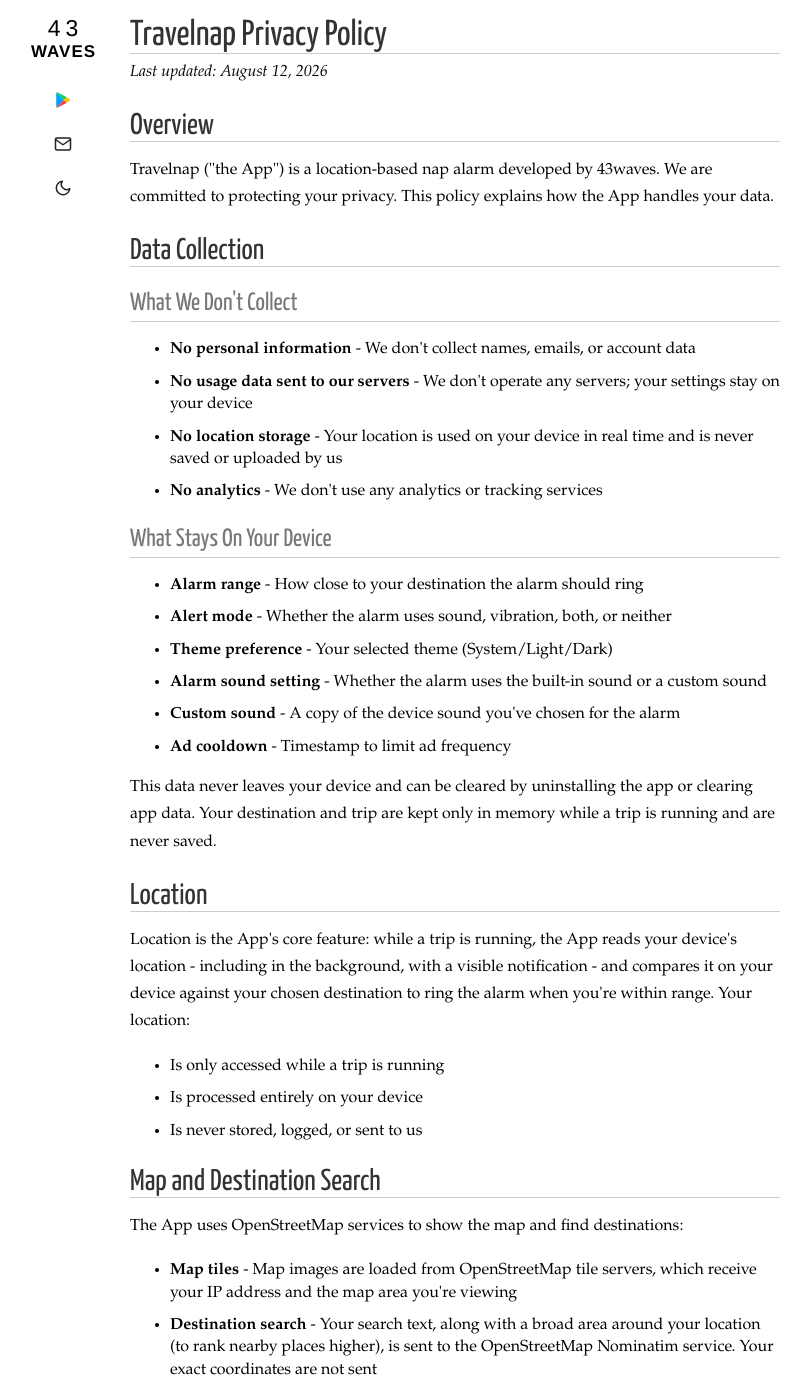
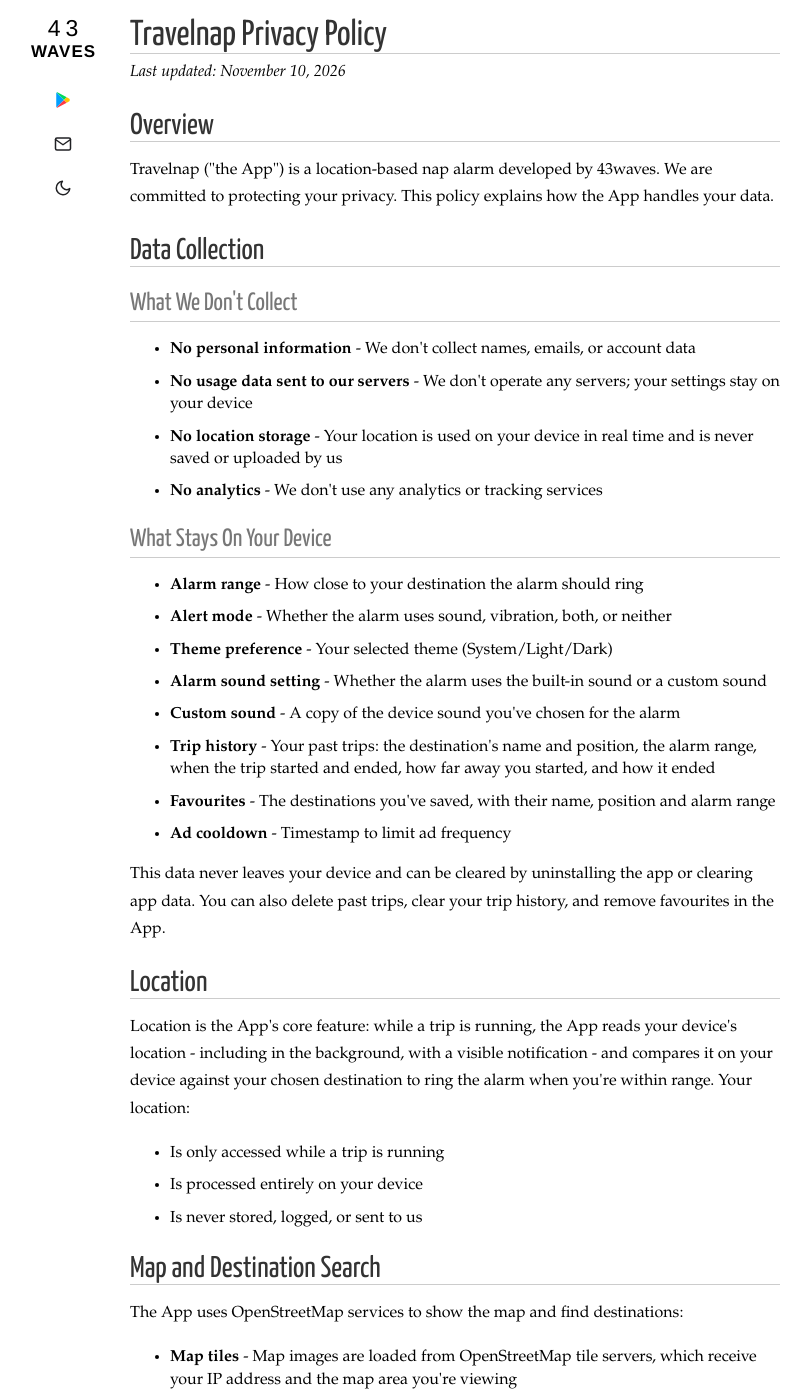
Before and after one commit to 43waves/43waves.github.io, a Jekyll site: the page built from travelnap/privacy-policy.html, in a window 1280 px wide and 1400 px high. Shown: the whole window, without its empty margins (0-812 px from the left). Built offline with Jekyll 4.4.1, drawn with Linux system fonts in a browser that asks for light colours; nearby versions of some CDN libraries; Markdown is read by kramdown in place of the engine named in the settings.

Commit message:
Add Travelnap terms of service and drop the shutdown promise (#44)
Adds `travelnap/terms-of-service.html`, served at
https://43waves.github.io/travelnap/terms-of-service, for the Terms of
Service URL in Play Console's app-level trader status form.

**Why:** the developer account is a trader, so each app needs terms.
Travelnap is free with ads, with no account and nothing shared between
users, so they cover what the app does and its limits (the alarm can be
late or not ring), not relying on it where safety depends on it, the
licence, ads, warranty and liability.

**Also in this PR:**
- **Weshare and Keep Screen On terms:** remove "if we stop offering the
App, we will tell you in advance", because we have no way to reach users
about that. Keep Screen On still says refunds go through Google Play.
"Last updated" is now November 10, 2026
- **Travelnap privacy policy:** it said trips are never saved, but the
app keeps trip history and favourites on the device. Both are now
listed, along with how to remove them

**Testing:** the Jekyll build check runs on this PR. After it merges,
open the URL to confirm the page is live.

```diff
--- a/screen-on/terms-of-service.html
+++ b/screen-on/terms-of-service.html
@@ -6,7 +6,7 @@
 <div class="content">
   <div id="post">
     <h1>Keep Screen On Terms of Service</h1>
-    <p><em>Last updated: November 6, 2026</em></p>
+    <p><em>Last updated: November 10, 2026</em></p>
 
     <h2>About These Terms</h2>
     <p>These terms apply to the Keep Screen On app for Android ("the App"), developed by 43waves ("we", "us"). By downloading or using the App, you agree to these terms. If you don't agree, please don't use the App.</p>
--- a/travelnap/privacy-policy.html
+++ b/travelnap/privacy-policy.html
@@ -6,7 +6,7 @@
 <div class="content">
   <div id="post">
     <h1>Travelnap Privacy Policy</h1>
-    <p><em>Last updated: August 12, 2026</em></p>
+    <p><em>Last updated: November 10, 2026</em></p>
 
     <h2>Overview</h2>
     <p>Travelnap ("the App") is a location-based nap alarm developed by 43waves. We are committed to protecting your privacy. This policy explains how the App handles your data.</p>
@@ -27,9 +27,11 @@
       <li><strong>Theme preference</strong> - Your selected theme (System/Light/Dark)</li>
       <li><strong>Alarm sound setting</strong> - Whether the alarm uses the built-in sound or a custom sound</li>
       <li><strong>Custom sound</strong> - A copy of the device sound you've chosen for the alarm</li>
+      <li><strong>Trip history</strong> - Your past trips: the destination's name and position, the alarm range, when the trip started and ended, how far away you started, and how it ended</li>
+      <li><strong>Favourites</strong> - The destinations you've saved, with their name, position and alarm range</li>
       <li><strong>Ad cooldown</strong> - Timestamp to limit ad frequency</li>
     </ul>
-    <p>This data never leaves your device and can be cleared by uninstalling the app or clearing app data. Your destination and trip are kept only in memory while a trip is running and are never saved.</p>
+    <p>This data never leaves your device and can be cleared by uninstalling the app or clearing app data. You can also delete past trips, clear your trip history, and remove favourites in the App.</p>
 
     <h2>Location</h2>
     <p>Location is the App's core feature: while a trip is running, the App reads your device's location - including in the background, with a visible notification - and compares it on your device against your chosen destination to ring the alarm when you're within range. Your location:</p>
--- a/weshare/terms-of-service.html
+++ b/weshare/terms-of-service.html
@@ -6,7 +6,7 @@
 <div class="content">
   <div id="post">
     <h1>Weshare Terms of Service</h1>
-    <p><em>Last updated: November 6, 2026</em></p>
+    <p><em>Last updated: November 10, 2026</em></p>
 
     <h2>About These Terms</h2>
     <p>These terms apply to the Weshare app for Android ("the App"), developed by 43waves ("we", "us"). By downloading or using the App, you agree to these terms. If you don't agree, please don't use the App.</p>
```
Also changed, not shown: other parts of screen-on/terms-of-service.html (+1 -1 lines), other parts of weshare/terms-of-service.html (+1 -1 lines), travelnap/terms-of-service.html (added, +54 -0 lines).
